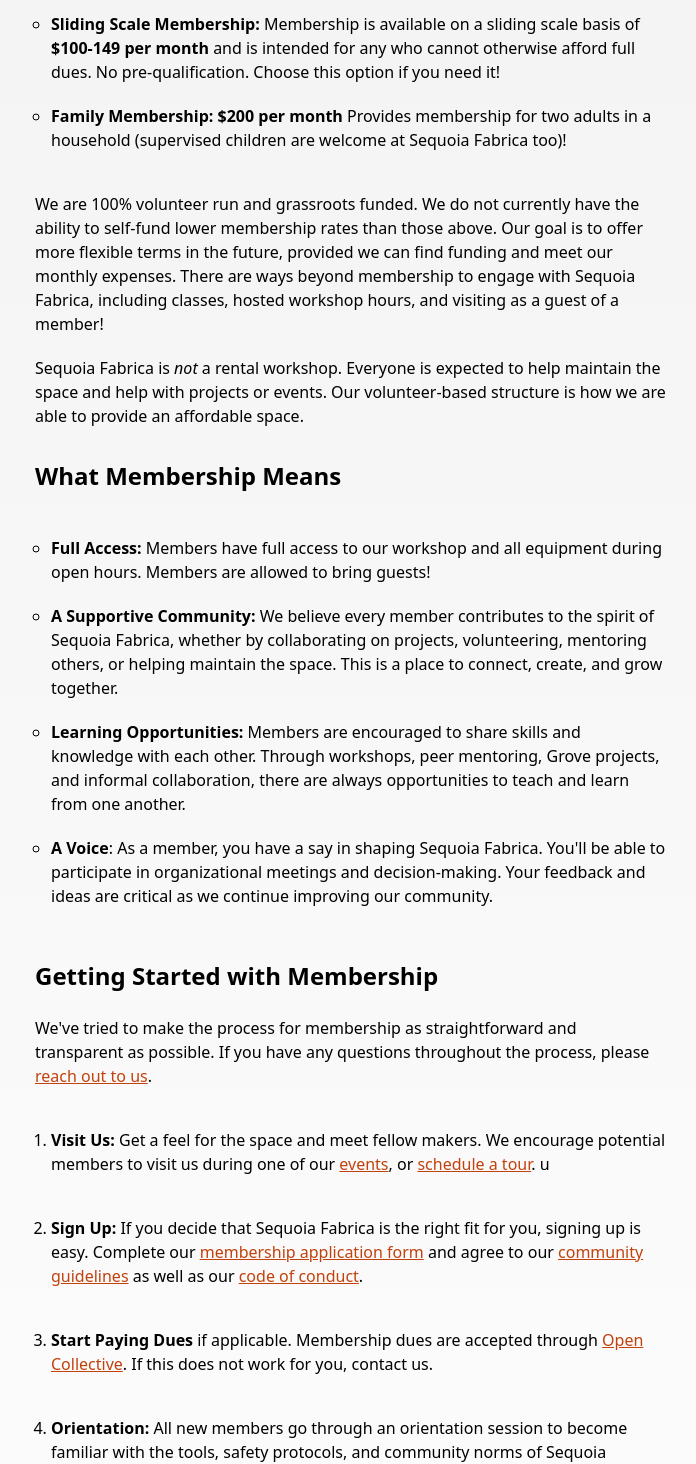
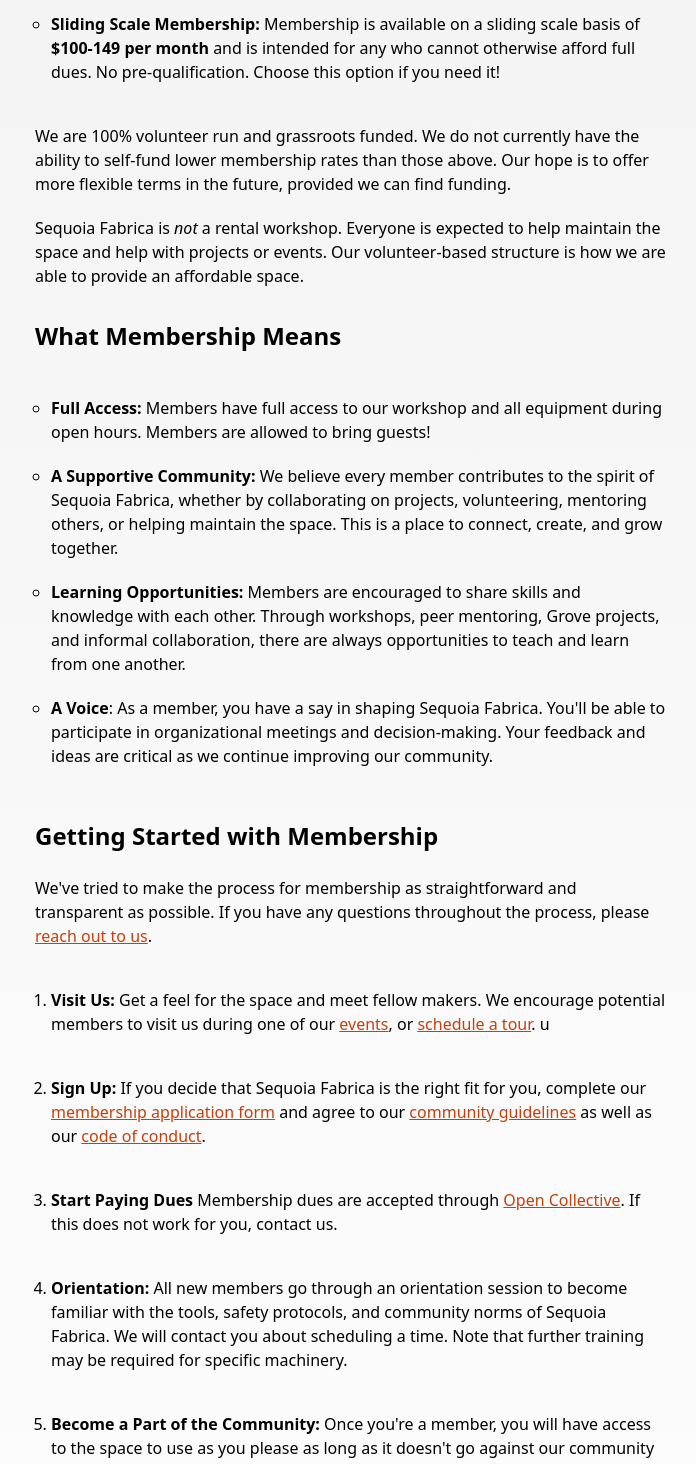
Before and after one commit to Sequoia-Fabrica/sequoia-fabrica-landing-page, a Next.js app: page /docs/membership in a window 1280 px wide. Shown: the part 780-2244 px from the top of the page, without its empty margins (289-985 px from the left). Built offline with nearby package versions, Linux system fonts and the light colour scheme.

Commit message:
simplify language we use to describe ourselves.

```diff
--- a/src/pages/docs/membership.mdx
+++ b/src/pages/docs/membership.mdx
@@ -18,9 +18,8 @@
 - **Sponsor Membership:** Our sponsor membership is priced at **$200 per month**. Sponsors help provide scholarships for those who can not afford classes or full membership dues.
 - **Standard Membership:** Our standard membership is priced at **$150 per month**. Covers the full costs of running a community workshop in San Francisco.
 - **Sliding Scale Membership:** Membership is available on a sliding scale basis of **$100-149 per month** and is intended for any who cannot otherwise afford full dues. No pre-qualification. Choose this option if you need it!
-- **Family Membership:**  **$200 per month** Provides membership for two adults in a household (supervised children are welcome at Sequoia Fabrica too)!
 
-We are 100% volunteer run and grassroots funded. We do not currently have the ability to self-fund lower membership rates than those above. Our goal is to offer more flexible terms in the future, provided we can find funding and meet our monthly expenses. There are ways beyond membership to engage with Sequoia Fabrica, including classes, hosted workshop hours, and visiting as a guest of a member!
+We are 100% volunteer run and grassroots funded. We do not currently have the ability to self-fund lower membership rates than those above. Our hope is to offer more flexible terms in the future, provided we can find funding.
 
 Sequoia Fabrica is _not_ a rental workshop. Everyone is expected to help maintain the space and help with projects or events. Our volunteer-based structure is how we are able to provide an affordable space.
 
@@ -36,9 +35,9 @@
 
 1. **Visit Us:** Get a feel for the space and meet fellow makers. We encourage potential members to visit us during one of our [events](./events), or [schedule a tour](./contact).
 u
-2. **Sign Up:** If you decide that Sequoia Fabrica is the right fit for you, signing up is easy. Complete our [membership application form](https://forms.gle/r3AytzzxeKX7NUaM8) and agree to our <a href={urlConstants.wiki+"/Workshop_Norms"}>community guidelines</a> as well as our [code of conduct](./code_of_conduct).
+2. **Sign Up:** If you decide that Sequoia Fabrica is the right fit for you, complete our [membership application form](https://forms.gle/r3AytzzxeKX7NUaM8) and agree to our <a href={urlConstants.wiki+"/Workshop_Norms"}>community guidelines</a> as well as our [code of conduct](./code_of_conduct).
 
-4. **Start Paying Dues** if applicable. Membership dues are accepted through [Open Collective](https://opencollective.com/sequoia-fabrica/contribute/sponsor-68571). If this does not work for you, contact us.
+4. **Start Paying Dues** Membership dues are accepted through [Open Collective](https://opencollective.com/sequoia-fabrica/contribute/sponsor-68571). If this does not work for you, contact us.
 
 5. **Orientation:** All new members go through an orientation session to become familiar with the tools, safety protocols, and community norms of Sequoia Fabrica. We will contact you about scheduling a time. Note that further training may be required for specific machinery.
 
--- a/src/pages/index.tsx
+++ b/src/pages/index.tsx
@@ -40,9 +40,9 @@
       <div className="bg-cover bg-center w-screen bg-[url('/sequoia-banner.png')] h-[300px]"></div>
       <div className="About m-4 max-w-screen-md mx-auto grid grid-cols-2 gap-4 p-8">
         <div className="col-span-2">
-            <p>We are Sequoia Fabrica, an intergenerational community workshop in <a href={urlConstants.googleMaps}>San Francisco’s Potrero Hill neighborhood</a> fostering the next generation of makers, designers and craftspeople. We’re home to a wood and textile workshop, 3D printers and a laser cutter, electronics, crafts and fine arts stations. </p>
+            <p>We are Sequoia Fabrica, a community makerspace in <a href={urlConstants.googleMaps}>San Francisco's Potrero Hill neighborhood</a>. We’re home to a wood and textile workshop, 3D printers and a laser cutter, electronics, crafts and fine arts stations. </p>
             <p>We are a volunteer-run non-profit, and host <a href={urlConstants.bookWhen}>classes, events and workshop hours</a> open to the public. </p>
-            <p>We offer <Link href={'/docs/membership'}>memberships</Link> for makers and families who want to access the space and equipment outside of classes. Want to teach a class or organize an event at Sequoia? Please <Link href="/docs/contact">contact us</Link>.</p>
+            <p>We offer <Link href={'/docs/membership'}>memberships</Link> for makers, designers, and craftspeople who want to support our programs and access the space and equipment outside of classes. Want to teach a class or organize an event at Sequoia? Please <Link href="/docs/contact">contact us</Link>.</p>
             <hr/>
           </div>
 
```
